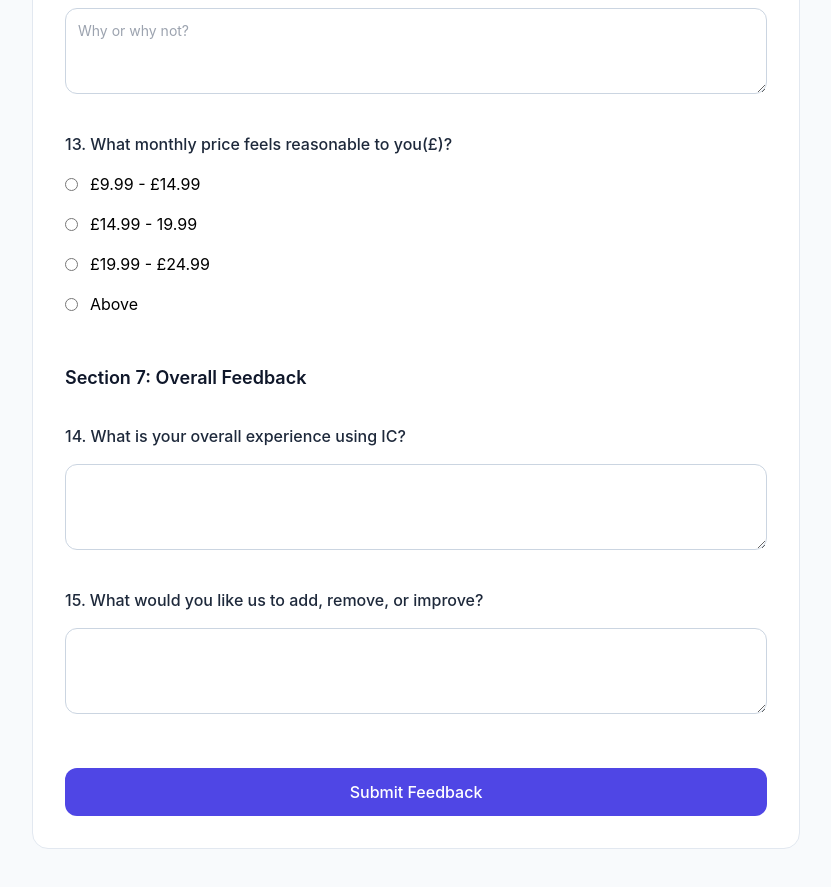
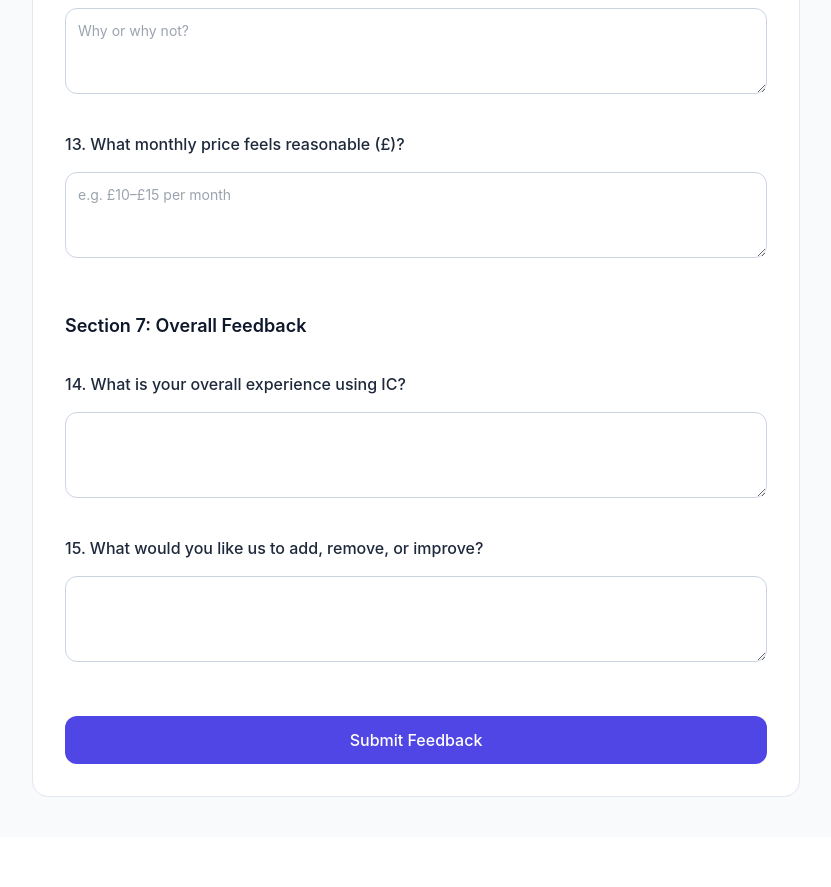
Before and after one commit to Ativor-Godsway/koryis-client, a React (Vite) app: page /feedback in a window 1280 px wide. Shown: the part 2380-3267 px from the top of the page, without its empty margins (224-1055 px from the left). After the commit the page ends 3217 px from the top, so only its background shows below. Built offline with nearby package versions, Linux system fonts and the light colour scheme; a web font is replaced by a local one.

Commit message:
Update the pricing question

```diff
--- a/src/components/FeedbackForm.jsx
+++ b/src/components/FeedbackForm.jsx
@@ -178,17 +178,10 @@ export default function FeedbackForm() {
                 />
               </Question>
 
-              <Question title="13. What monthly price feels reasonable to you(£)?">
-                <RadioGroup
-                  name="pricingFeedback"
-                  options={[
-                    " £9.99 - £14.99 ",
-                    "£14.99 - 19.99 ",
-                    "£19.99 - £24.99",
-                    "Above",
-                  ]}
-                  register={register}
-                  error={errors.pricingFeedback}
+              <Question title="13. What monthly price feels reasonable (£)?">
+                <Textarea
+                  placeholder="e.g. £10–£15 per month"
+                  {...register("pricingFeedback")}
                 />
               </Question>
             </Section>
```
